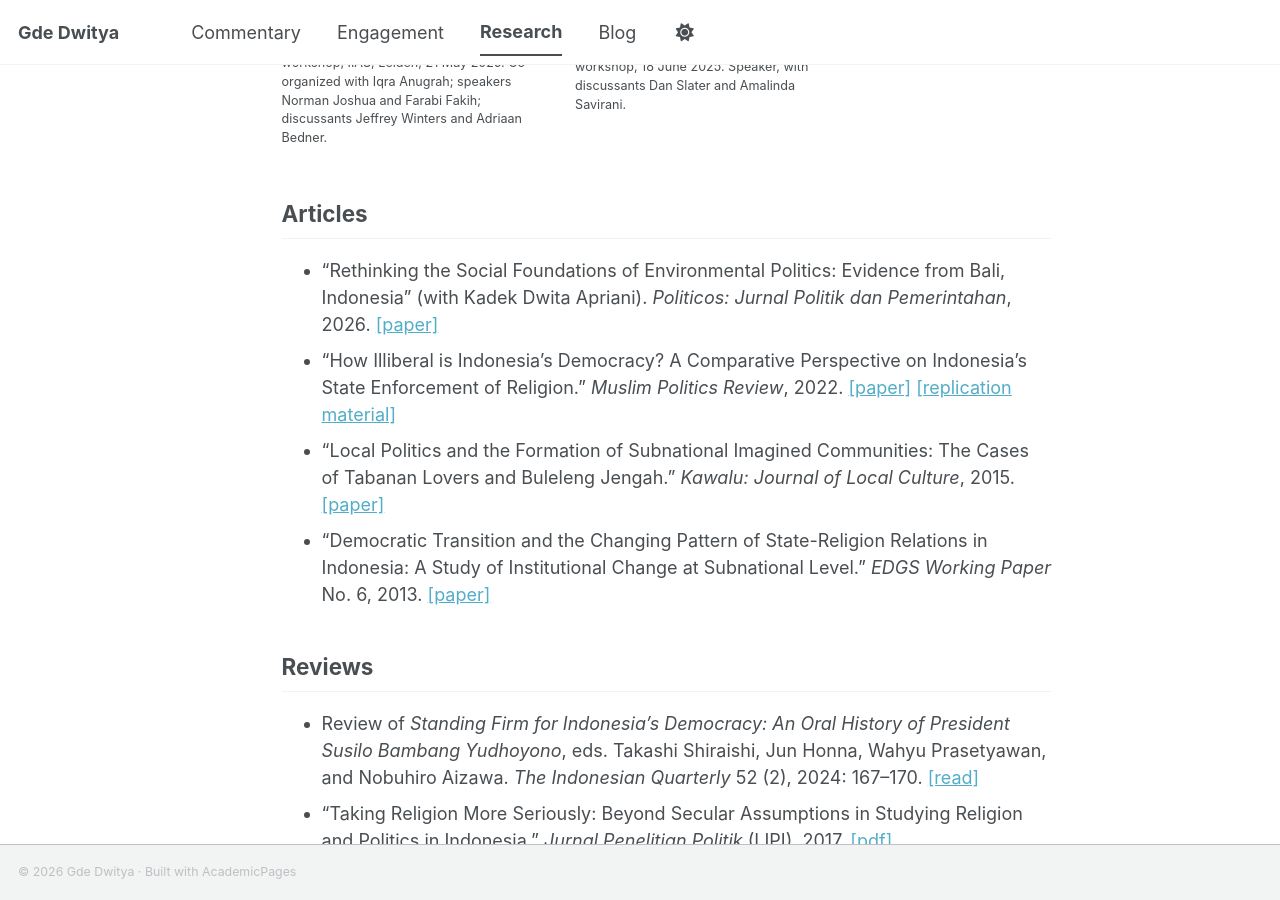
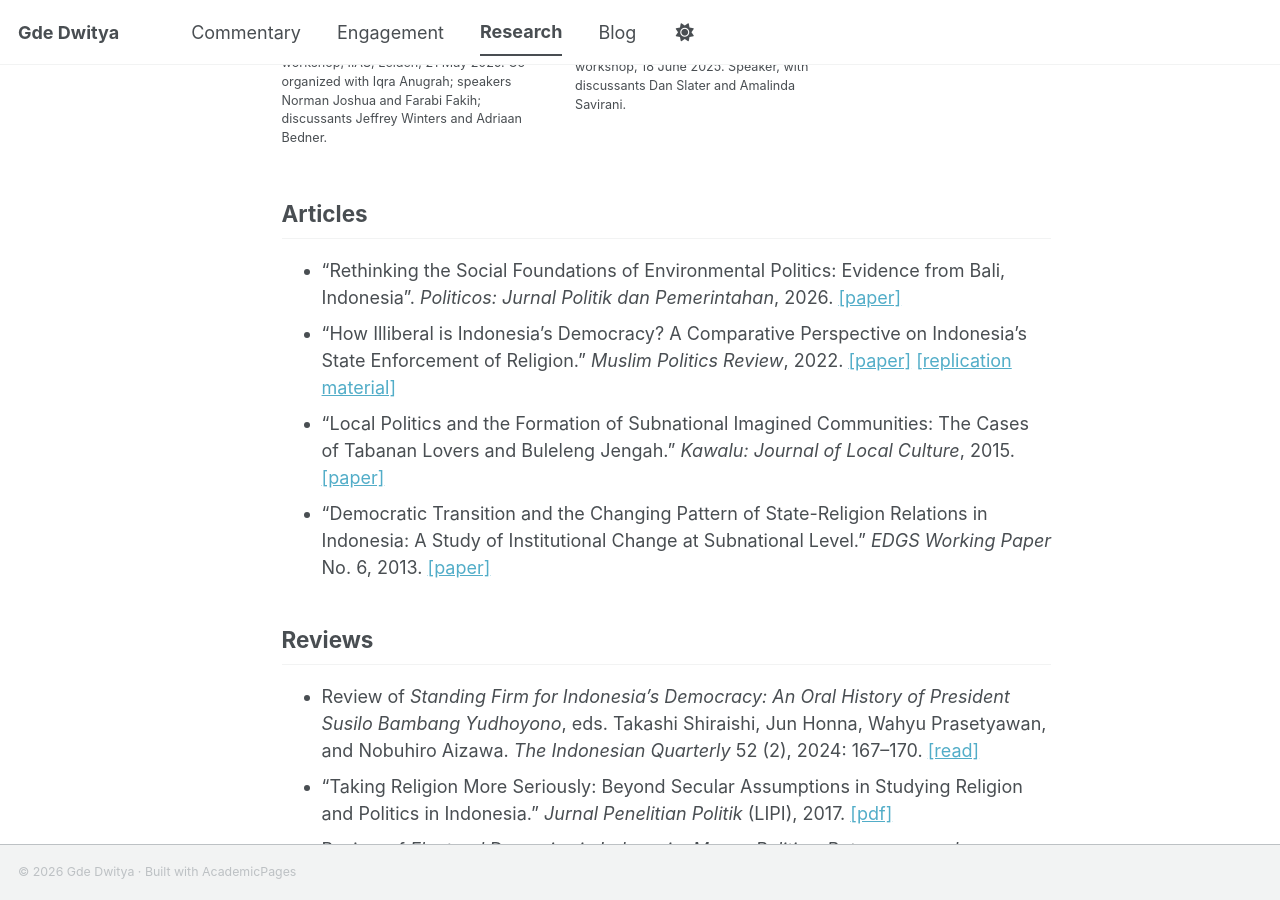
Before and after one commit to gddwty/gddwty.github.io, a Jekyll site: the page built from _pages/research.md, in a window 1280 px wide and 900 px high, scrolled down 879 px. Built offline with Jekyll 4.4.1, drawn with Linux system fonts in a browser that asks for light colours; a style sheet for code colours, icons or effects is not loaded.

Commit message:
revise research page

```diff
--- a/_pages/research.md
+++ b/_pages/research.md
@@ -29,7 +29,7 @@ With my colleague Iqra Anugrah, I have organized workshops on the theme, and the
 
 ## Articles
 
-- "Rethinking the Social Foundations of Environmental Politics: Evidence from Bali, Indonesia" (with Kadek Dwita Apriani). *Politicos: Jurnal Politik dan Pemerintahan*, 2026. [[paper]](https://doi.org/10.22225/politicos.6.1.2026.65-76){:target="_blank" rel="noopener"}
+- "Rethinking the Social Foundations of Environmental Politics: Evidence from Bali, Indonesia". *Politicos: Jurnal Politik dan Pemerintahan*, 2026. [[paper]](https://doi.org/10.22225/politicos.6.1.2026.65-76){:target="_blank" rel="noopener"}
 - "How Illiberal is Indonesia's Democracy? A Comparative Perspective on Indonesia's State Enforcement of Religion." *Muslim Politics Review*, 2022. [[paper]](https://raw.githubusercontent.com/gddwty/rei/main/paper/Metera%20-%20Muslim%20Politics%20Review.pdf){:target="_blank" rel="noopener"} [[replication material]](https://github.com/gddwty/rei){:target="_blank" rel="noopener"}
 - "Local Politics and the Formation of Subnational Imagined Communities: The Cases of Tabanan Lovers and Buleleng Jengah." *Kawalu: Journal of Local Culture*, 2015. [[paper]](https://raw.githubusercontent.com/gddwty/papers/main/articles/subnational%20imagined%20communities.pdf){:target="_blank" rel="noopener"}
 - "Democratic Transition and the Changing Pattern of State-Religion Relations in Indonesia: A Study of Institutional Change at Subnational Level." *EDGS Working Paper* No. 6, 2013. [[paper]](https://raw.githubusercontent.com/gddwty/papers/main/articles/edgs%20working%20paper.pdf){:target="_blank" rel="noopener"}
```
